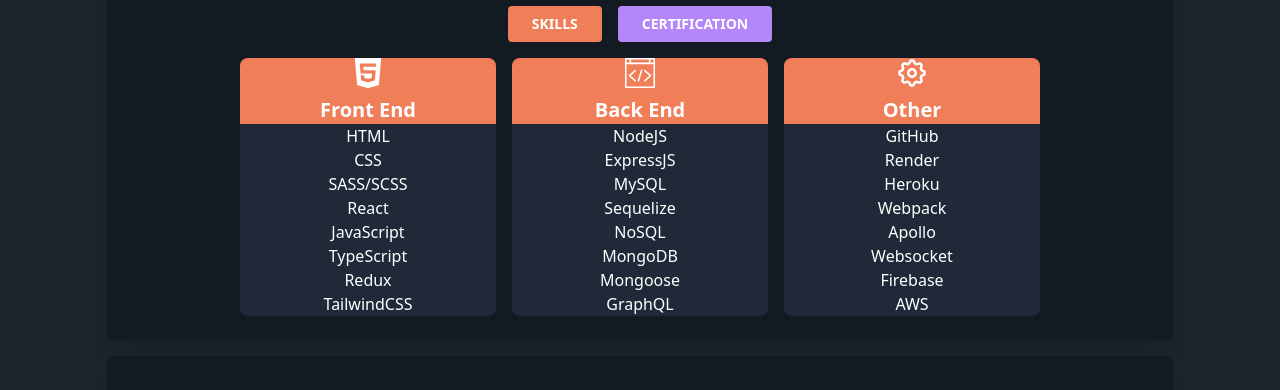
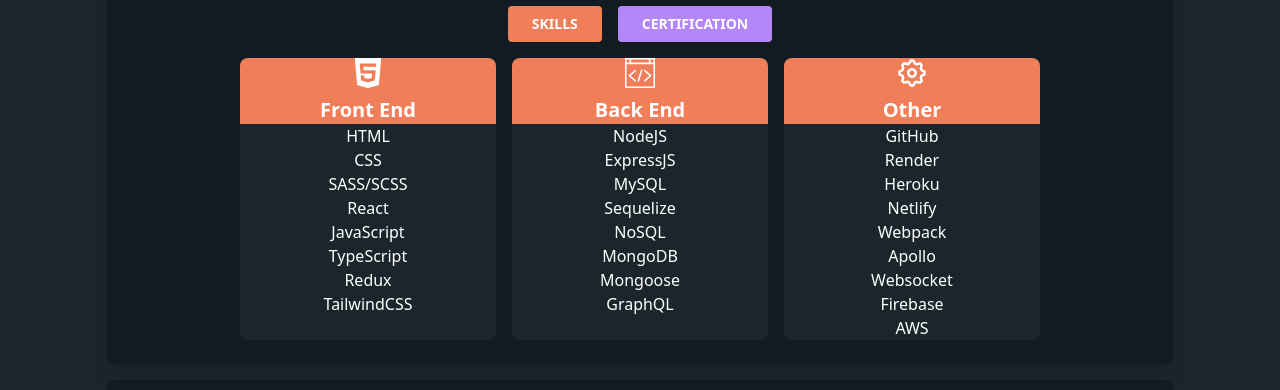
Before and after one commit to astro0725/portfolio, a React (Vite) app in the folder client/: page / in a window 1280 px wide. Shown: the part 414-804 px from the top of the page. Built offline with nearby package versions, Linux system fonts and the light colour scheme; no server answers.

Commit message:
handling scroll behavior for skill cards

```diff
--- a/client/src/components/experience.jsx
+++ b/client/src/components/experience.jsx
@@ -6,7 +6,7 @@
   const skills = {
     'Front End': ['HTML', 'CSS', 'SASS/SCSS', 'React', 'JavaScript', 'TypeScript', 'Redux', 'TailwindCSS'],
     'Back End': ['NodeJS', 'ExpressJS', 'MySQL', 'Sequelize', 'NoSQL', 'MongoDB', 'Mongoose', 'GraphQL'],
-    'Other': ['GitHub', 'Render', 'Heroku', 'Webpack', 'Apollo', 'Websocket', 'Firebase', 'AWS'],
+    'Other': ['GitHub', 'Render', 'Heroku', 'Netlify', 'Webpack', 'Apollo', 'Websocket', 'Firebase', 'AWS'],
   };
 
   const getIcon = (category) => {
@@ -29,7 +29,7 @@
   };
 
   const renderSkillCard = (category, skills) => (
-    <div className='bg-gray-800 w-64 rounded-lg overflow-hidden text-center'>
+    <div className='bg-body w-64 rounded-lg overflow-hidden text-center'>
       <div className='bg-primary'>
         {getIcon(category)}
         <h3 className='text-xl font-bold mt-2'>{category}</h3>
```
